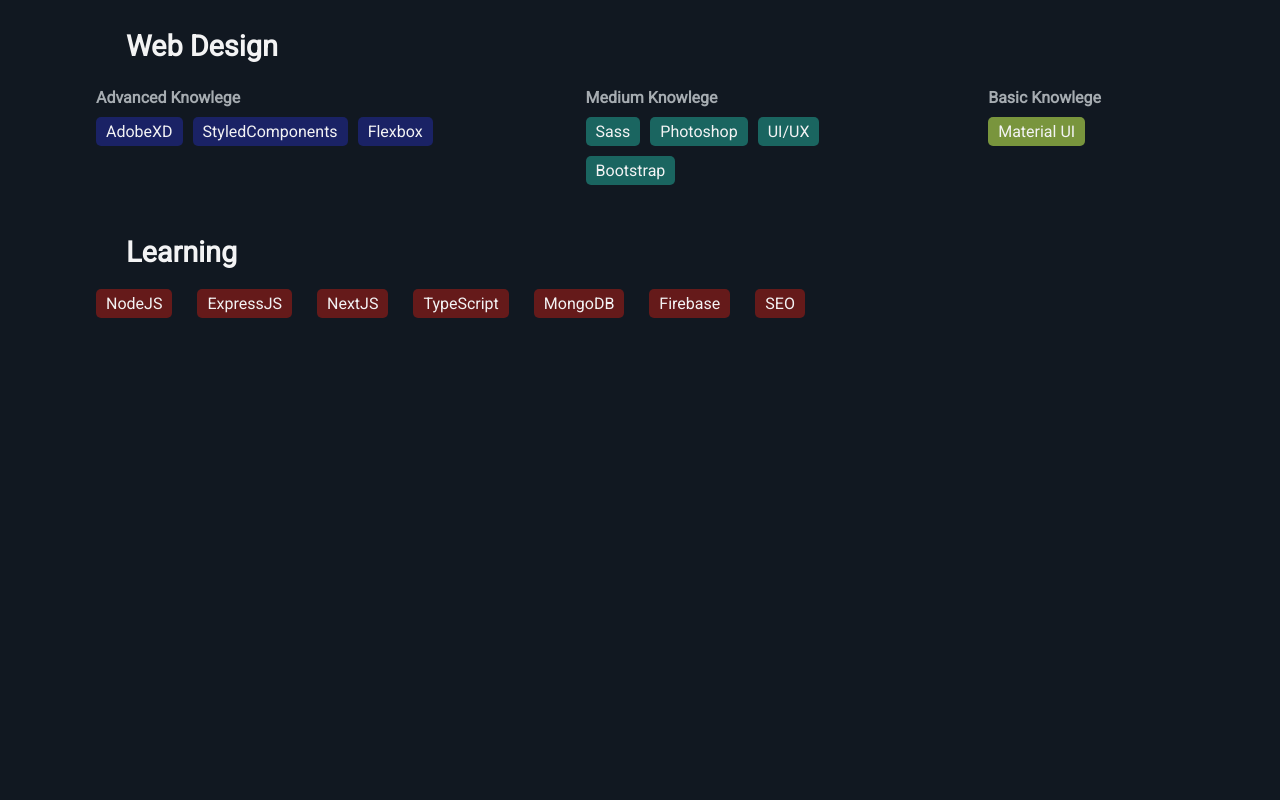
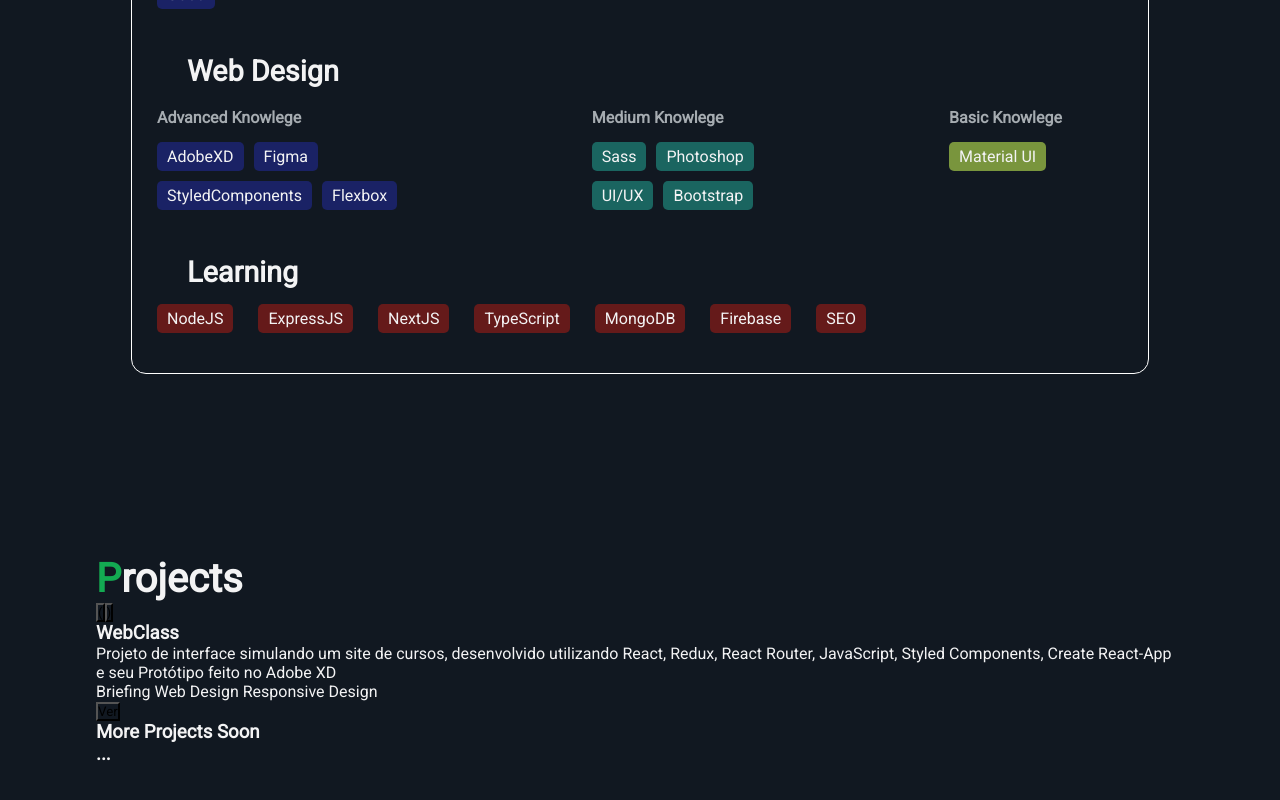
Before and after one commit to Williamas47/Portfolio-William-Almeida, a React (Create React App) app: page / in a window 1280 px wide. Shown: the part 1060-1860 px from the top of the page. Before the commit the page ends 1600 px from the top, so only its background shows below. Built offline with nearby package versions, Linux system fonts and the light colour scheme; the HTML template or start-up script is replaced by a standard one.

Commit message:
Projects component added

```diff
--- a/src/components/Main/Home/Home.js
+++ b/src/components/Main/Home/Home.js
@@ -17,7 +17,7 @@
                Bootstrap, Sass e outros. No front end utilizo linguagens
               como React e JavaScript familiarizado com suas versões ES5 e ES6,
              juntamente com o HTML e CSS. Tenho conhecimentos sobre React Redux,
-            React Router, FlexBox, GridCSS e sobre os fundamentos de UI e UX design.
+            React Router, React Hooks, FlexBox, GridCSS e sobre os fundamentos de UI e UX design.
         </p>
         <div id="mainButtons">
         <button id="contactMe">Contact Me</button>
--- a/src/components/Main/Home/HomeStyles.js
+++ b/src/components/Main/Home/HomeStyles.js
@@ -1,6 +1,6 @@
 import styled from "styled-components";
 
-export const StyledHome = styled.div`
+export const StyledHome = styled.section`
     height: 100vh;
     padding-top: 10%;
     padding-top: 105px;
--- a/src/components/Main/Main.js
+++ b/src/components/Main/Main.js
@@ -1,11 +1,13 @@
 import React from 'react'
 import Home from './Home/Home';
+import Projects from './Projects/Projects';
 import Skills from './Skills/Skills';
 const Main = () => {
     return (
         <div id="Main">
             <Home/>
             <Skills/>
+            <Projects/>
         </div>
     )
 }
--- /dev/null
+++ b/src/components/Main/Projects/Projects.js
@@ -0,0 +1,35 @@
+import React from 'react'
+import SvgFiles from '../../SvgFiles'
+import {StyledProjects} from './ProjectsStyles'
+const Projects = () => {
+    return (
+        <StyledProjects>
+            <h2><span>P</span>rojects</h2>
+            <div className="project">
+                <div className="showPhotos">
+                    <button> ( </button>
+                    <img/>
+                    <button> ) </button>
+                </div>
+                <div className="projectInfo">
+                    <h3>WebClass</h3>
+                    <p>
+                        Projeto de interface simulando um site de cursos,
+                        desenvolvido utilizando React, Redux, React Router,
+                        JavaScript, Styled Components, Create React-App e seu
+                        Protótipo feito no Adobe XD
+                    </p>
+                    <div className="projectTags">
+                        <span><SvgFiles/> Briefing</span>
+                        <span><SvgFiles/> Web Design</span>
+                        <span><SvgFiles/> Responsive Design</span>
+                    </div>
+                    <button>Ver</button>
+                </div>
+            </div>
+            <h3>More Projects Soon<br></br>...</h3>
+        </StyledProjects>
+    )
+}
+
+export default Projects
--- /dev/null
+++ b/src/components/Main/Projects/ProjectsStyles.js
@@ -0,0 +1,11 @@
+import styled from 'styled-components';
+
+export const StyledProjects = styled.div`
+    height: 100vh;
+    color: var(--text-primary-color);
+    padding-top: 15px;
+    h2{
+        font-size: 2.5em;
+        span{ color: var(--secundary-color)};
+    }
+`;
--- a/src/components/Main/Skills/Skills.js
+++ b/src/components/Main/Skills/Skills.js
@@ -40,6 +40,7 @@
                             <h4>Advanced Knowlege</h4>
                             <div className="skills">
                             <span>AdobeXD</span>
+                            <span>Figma</span>
                             <span>StyledComponents</span>
                             <span>Flexbox</span>
                             </div>
--- a/src/components/Main/Skills/SkillsStyles.js
+++ b/src/components/Main/Skills/SkillsStyles.js
@@ -1,31 +1,38 @@
 import styled from 'styled-components';
 
-export const StyledSkills = styled.div`
+export const StyledSkills = styled.section`
     height: 100vh;
     /* margin-top: 75px; */
-    padding-top: 25px;
+    padding-top: 15px;
     color: var(--text-primary-color);
 
     h2{
         font-size: 2.5em;
-        margin-bottom: 50px;
         span{ color: var(--secundary-color)};
+        margin-bottom: 35px;
+        margin-bottom: 25px;
     }
     #skillsContent{
         display: flex;
         flex-direction: column;
         gap: 25px;
+        /* doubt */
+        border-radius: 15px;
+        border: 1px solid white;
+        padding: 25px 25px;
+        margin: 0 35px;
+        /*  */
         h3{
             font-size: 1.8em;
             padding-left: 30px;
         }
         .skillItems{
-            margin: 25px 0;
+            margin: 20px 0;
             display: flex;
             flex-direction: row;
             justify-content: space-between;
             flex-wrap: wrap;
-            h4{ color: var(--text-secundary-color); }
+            h4{ color: var(--text-secundary-color); margin-bottom: 5px;}
             .skillSection{
                 /* border: 1px solid red; */
                 span{
```
